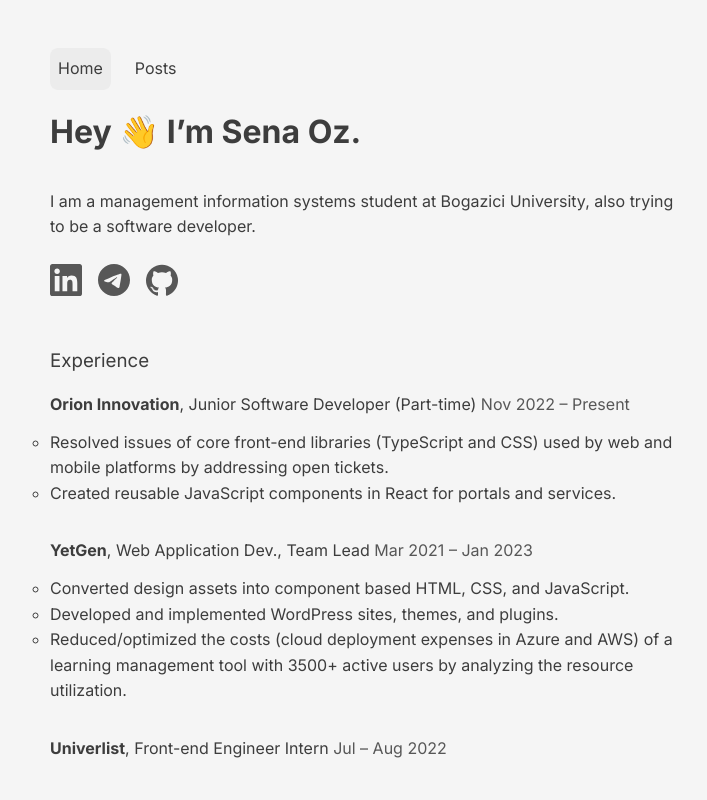
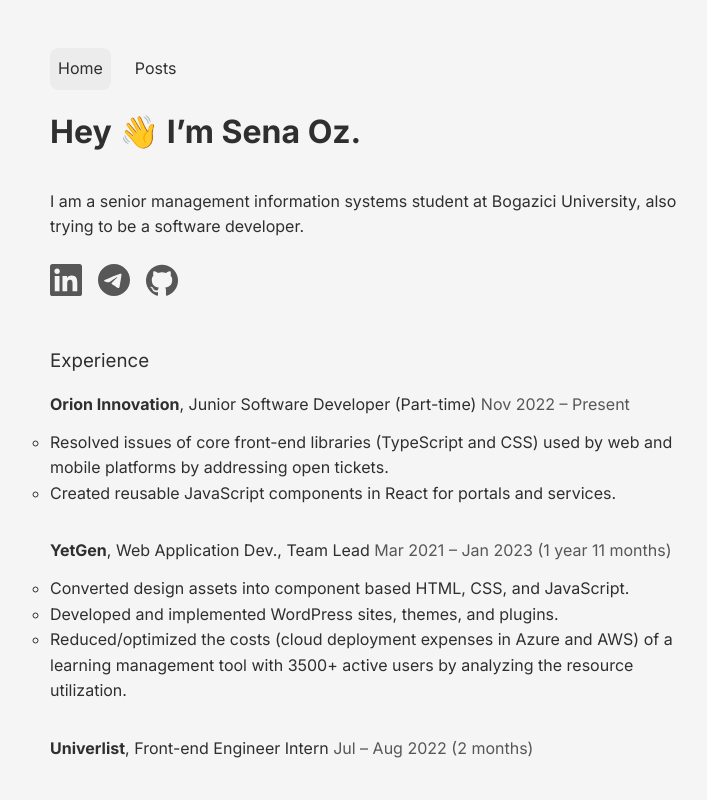
Before and after one commit to senaoz/senaoz.com, a Next.js app: page / in a window 1280 px wide. Shown: the top 800 px of the page, without its empty margins (272-979 px from the left). Built offline with nearby package versions, Linux system fonts and the light colour scheme.

Commit message:
update info

```diff
--- a/src/app/globals.css
+++ b/src/app/globals.css
@@ -11,7 +11,7 @@
   --indentation-lg: 16px;
   --indentation-xl: 32px;
 
-  --foreground-rgb: rgb(61, 61, 61);
+  --foreground-rgb: rgb(47, 47, 47);
   --second-foreground-rgb: rgb(87, 87, 87);
   --background: rgb(245, 245, 245);
   --box-color: rgba(232, 232, 232, 0.7);
--- a/src/app/page.tsx
+++ b/src/app/page.tsx
@@ -9,8 +9,8 @@
     <>
       <h1 className="title">Hey 👋 I’m Sena Oz. </h1>
       <p>
-        I am a management information systems student at Bogazici University,
-        also trying to be a software developer.
+        I am a senior management information systems student at Bogazici
+        University, also trying to be a software developer.
       </p>
 
       <div className="contact-icons">
--- a/src/resume.tsx
+++ b/src/resume.tsx
@@ -50,7 +50,7 @@
   {
     title: "Web Application Dev., Team Lead",
     firm: "YetGen",
-    timePeriod: "Mar 2021 – Jan 2023",
+    timePeriod: "Mar 2021 – Jan 2023 (1 year 11 months)",
     description: [
       "Converted design assets into component based HTML, CSS, and JavaScript.",
       "Developed and implemented WordPress sites, themes, and plugins.",
@@ -60,6 +60,6 @@
   {
     title: "Front-end Engineer Intern",
     firm: "Univerlist",
-    timePeriod: "Jul – Aug 2022",
+    timePeriod: "Jul – Aug 2022 (2 months)",
   },
 ];
```
